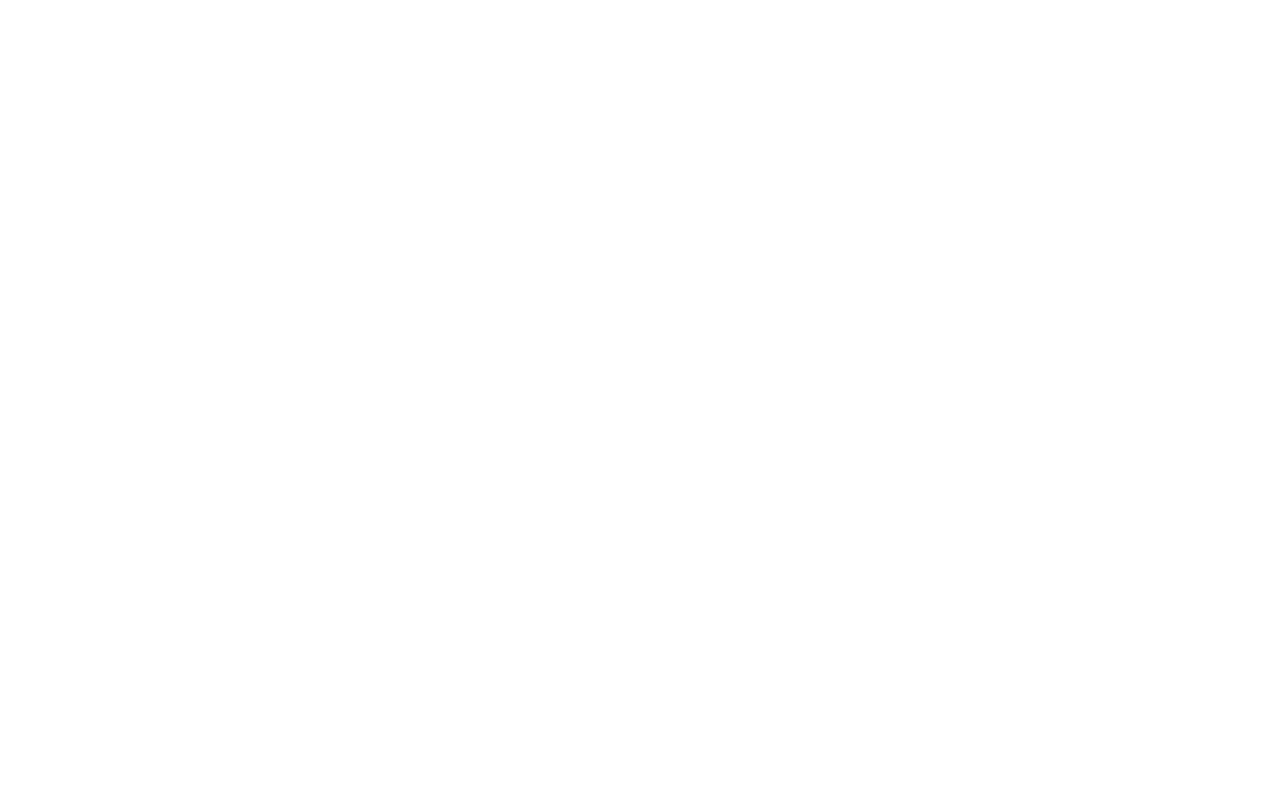
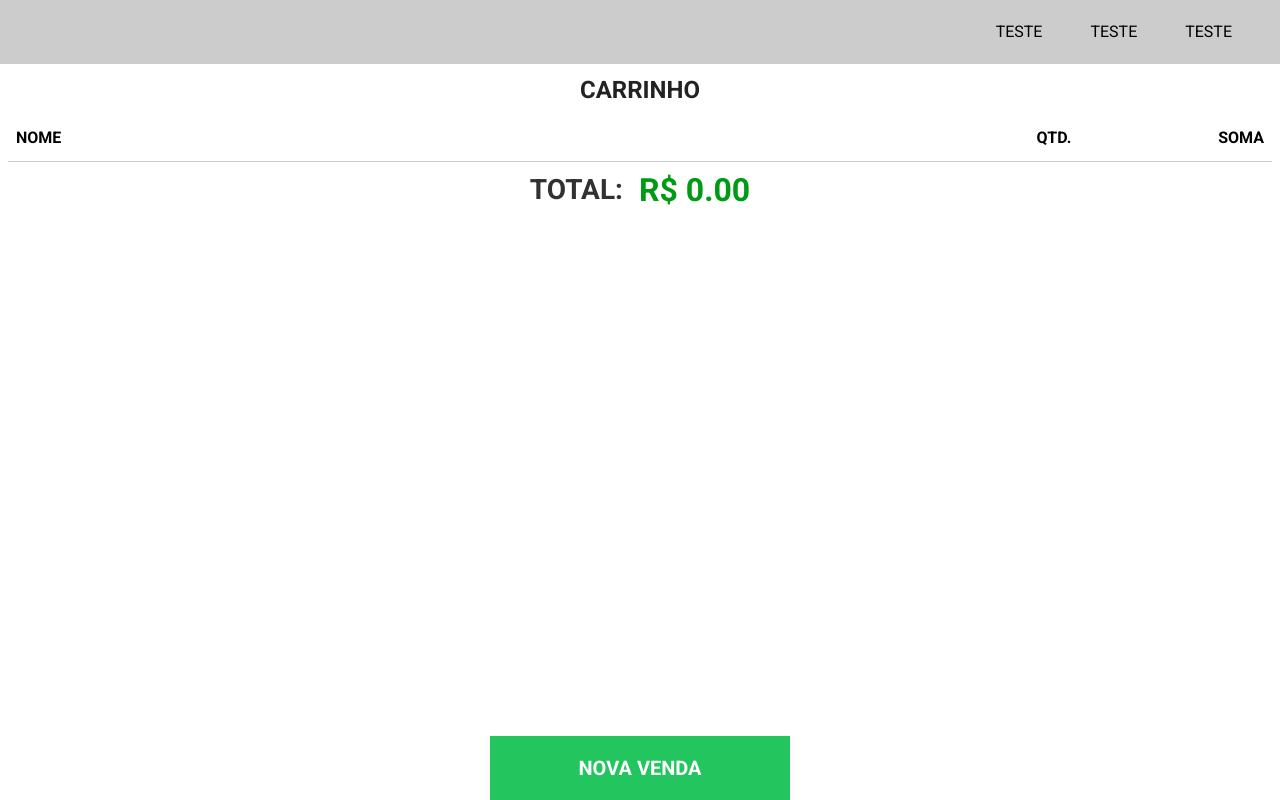
Before and after one commit to Roger2405/controle-vendas, a React (Create React App) app: page /log in a window 1280 px wide. Before the commit this address had no page. Built offline with nearby package versions, Linux system fonts and the light colour scheme.

Commit message:
armazenando provisoriamente todas as vendas no localStorage

```diff
--- a/src/App.tsx
+++ b/src/App.tsx
@@ -2,6 +2,7 @@ import { Routes, Route } from "react-router-dom";
 
 import Header from "./components/Header";
 import Home from './pages/Home';
+import Log from "./pages/Log";
 import Orders from "./pages/Orders";
 
 
@@ -12,6 +13,7 @@ function App() {
       <Route path="/" element={<Header />}>
         <Route index element={<Home />} />
         <Route path="pedidos" element={<Orders />} />
+        <Route path="log" element={<Log />} />
       </Route>
     </Routes>
 
--- a/src/commons/cartProductsFromLocalStorage.ts
+++ b/src/commons/getDataFromLocalStorage.ts
@@ -18,3 +18,15 @@ export function getSumTotal(obj: CartProduct[]) {
     });
     return sum;
 }
+
+export function getSales() {
+    const strOldSales = localStorage.getItem('sales');
+    if (strOldSales) {
+        const objOldSales: CartProduct[] = JSON.parse(strOldSales);
+        return objOldSales;
+    }
+    return [];
+}
+export function setSales(objSales: CartProduct[]) {
+    localStorage.setItem('sales', JSON.stringify(objSales));
+}
--- a/src/components/Button/index.tsx
+++ b/src/components/Button/index.tsx
@@ -5,8 +5,8 @@ interface Props extends React.DetailedHTMLProps<React.ButtonHTMLAttributes<HTMLB
 }
 
 
-export default function Button({className, text, onClick}:Props) {
+export default function Button({className, text, onClick, disabled}:Props) {
     return (
-        <button onClick={onClick} className={`button ${className}`} >{text}</button>
+        <button onClick={onClick} disabled={disabled} className={`button ${className}`} >{text}</button>
     )
 }
--- a/src/components/Button/styles.scss
+++ b/src/components/Button/styles.scss
@@ -11,3 +11,7 @@
     height: 4rem;
 
 }
+.button:disabled {
+    background-color: gray;
+    color: rgb(158, 158, 158);
+}
--- a/src/components/InputSearch/index.tsx
+++ b/src/components/InputSearch/index.tsx
@@ -6,6 +6,6 @@ interface Props {
 
 export default function InputSearch({ setInputValue }: Props) {
     return (
-        <input className='inputSearch' type="text" onChange={e => setInputValue(e.target.value)} />
+        <input className='inputSearch bg-white' style={{color: "#000000"}} type="text" onChange={e => setInputValue(e.target.value)} />
     )
 }
--- a/src/components/InputSearch/styles.scss
+++ b/src/components/InputSearch/styles.scss
@@ -1,4 +1,4 @@
-
 .inputSearch {
     border-radius: 2rem;
+
 }
--- a/src/pages/Home.tsx
+++ b/src/pages/Home.tsx
@@ -14,7 +14,7 @@ import Cart from '../components/Cart';
 import Total from '../components/Total';
 import Button from '../components/Button';
 //common functions
-import { getCartProductsFromLocalStorage, getSumTotal } from '../commons/cartProductsFromLocalStorage';
+import { getCartProductsFromLocalStorage, getSumTotal } from '../commons/getDataFromLocalStorage';
 import InputSearch from '../components/InputSearch';
 
 
@@ -94,7 +94,7 @@ export default function Home() {
                             <Total sumTotal={total} />
                             <div className='flex justify-center bottom-0 w-full'>
                                 <Button className='bg-red-500' onClick={clearCartProducts} text='Cancelar' />
-                                <Button className='bg-green-500' text='Confirmar' onClick={navigateToOrders} />
+                                <Button className='bg-green-500' disabled={cartProducts.length == 0 ? true : false} text='Confirmar' onClick={navigateToOrders} />
                             </div>
                         </div>
 
--- /dev/null
+++ b/src/pages/Log.tsx
@@ -0,0 +1,36 @@
+import { useNavigate } from "react-router-dom";
+import Button from "../components/Button";
+import CartProduct from "../types/cartProduct";
+import { getSales } from '../commons/getDataFromLocalStorage';
+import Cart from "../components/Cart";
+import Total from "../components/Total";
+
+export default function Log() {
+    const navigate = useNavigate();
+
+    const objSales = getSales();
+    let sumTotal: number = 0;
+    objSales.map(product => {
+        sumTotal += (product.count * product.price);
+    })
+
+
+    return (
+        <div>
+            {
+                <div>
+                    <Cart cartProducts={objSales} setCartProducts={() => { }} setTotal={() => { }} />
+                    <Total sumTotal={sumTotal} />
+
+                </div>
+            }
+
+            <div className='flex justify-center absolute bottom-0 h-auto w-full'>
+                <Button className='bg-green-500' text='Nova venda' onClick={() => navigate('/')} />
+            </div>
+        </div>
+    )
+}
+/*
+[{"name":"Geleia de Uva","type":"geleias-grandes","price":14,"id":10,"count":1}][{"name":"Geleia de Morango","imgUrl":"/assets/img/vidro.png","type":"geleias-grandes","price":14,"id":8,"count":1},{"name":"Cricri de Amendoim","imgUrl":"/assets/img/vidro.png","type":"outros","price":3.5,"id":25,"count":1}]
+*/
--- a/src/pages/Orders.tsx
+++ b/src/pages/Orders.tsx
@@ -10,14 +10,15 @@ import Total from '../components/Total';
 import Input from '../components/Input';
 import Button from "../components/Button";
 //common functions
-import { getCartProductsFromLocalStorage, getSumTotal } from '../commons/cartProductsFromLocalStorage';
+import { getCartProductsFromLocalStorage, getSumTotal, getSales, setSales } from '../commons/getDataFromLocalStorage';
+import CartProduct from '../types/cartProduct';
 
 
 
 export default function Orders() {
     const navigate = useNavigate();
-    const objProducts = getCartProductsFromLocalStorage();
-    const total = getSumTotal(objProducts);
+    const cartProducts = getCartProductsFromLocalStorage();
+    const total = getSumTotal(cartProducts);
     const [payment, setPayment] = useState(0);
     const [changeMoney, setChangeMoney] = useState<number>(0);
 
@@ -28,15 +29,46 @@ export default function Orders() {
     }
     useEffect(() => {
         setChangeMoney(payment - total);
-        if(!payment) {
+        if (!payment) {
             setChangeMoney(0);
         }
     }, [payment]);
 
+    function searchIndexById(objSales: CartProduct[], productId: number) {
+        return objSales.indexOf(objSales.filter(function (cartProduct) {
+            return cartProduct.id == productId;
+        })[0]);
+        //return -1 if the productId doesn't exists in the cart, else, returns the index
+    }
+
+
+    function navigateToLog() {
+        const oldSales = getSales();
+        var newSales = oldSales;
+
+        cartProducts.forEach(cartProduct => {
+            const indexById = searchIndexById(newSales, cartProduct.id);
+            if(indexById >= 0) {
+                newSales[indexById].count+=cartProduct.count;
+            }
+            else {
+                newSales.push(cartProduct);
+            }
+
+        })
+
+        setSales(newSales);
+        localStorage.removeItem('cart-products');
+
+
+        navigate('/log')
+    }
+
+
     return (
         <main className='main-orders'>
 
-            <Cart cartProducts={objProducts} setTotal={() => { }} setCartProducts={() => { }} />
+            <Cart cartProducts={cartProducts} setTotal={() => { }} setCartProducts={() => { }} />
 
             <div className='flex-col bg-zinc-200 relative mt-auto'>
                 <div className='max-w-xl mt-auto mx-auto'>
@@ -45,7 +77,7 @@ export default function Orders() {
                     <Input disabled label='Troco:' value={changeMoney} />
                     <div className='flex justify-center h-auto w-full'>
                         <Button className='bg-gray-500' onClick={goBack} text='Voltar' />
-                        <Button className='bg-green-500' text='Confirmar' onClick={() => { }} />
+                        <Button className='bg-green-500' text='Confirmar' onClick={navigateToLog} />
                     </div>
                 </div>
 
```
